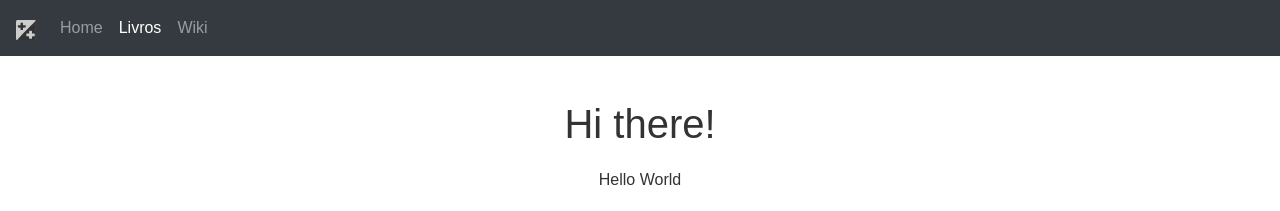
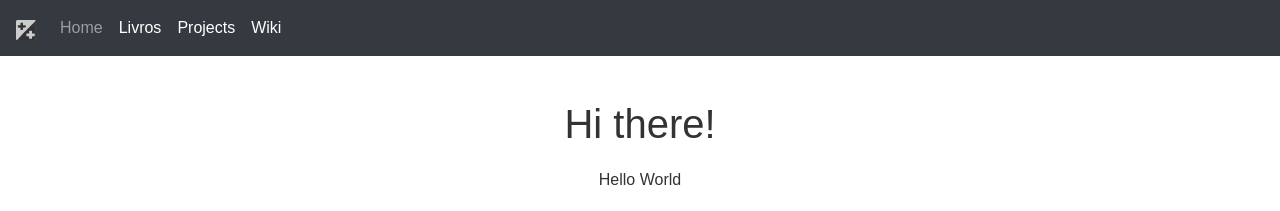
Before and after one commit to iagows/iagows.github.io, a Jekyll site: the page built from index.md, in a window 1280 px wide. Shown: the top 211 px of the page. Built offline with Jekyll 4.4.1, drawn with Linux system fonts in a browser that asks for light colours; nearby versions of some CDN libraries.

Commit message:
Correções nas páginas padrão

```diff
--- a/_layouts/default.html
+++ b/_layouts/default.html
@@ -44,7 +44,10 @@
 						<li class="nav-item active">
 							<a class="nav-link" href="livro">Livros <span class="sr-only">(current)</span></a>
 						</li>
-						<li class="nav-item">
+						<li class="nav-item active">
+							<a class="nav-link" href="projects">Projects</a>
+						</li>
+						<li class="nav-item active">
 							<a class="nav-link" href="wiki">Wiki</a>
 						</li>
 					</ul>
@@ -59,7 +62,7 @@
 			<div class="container-fluid">
 				<span class="text-muted">
 					copyleft <a href="http://www.wtfpl.net/" target="_blank">
-						<img height="20px" src="img/cl.svg" alt="Copyleft"></a>
+						<img height="20px" src="{{ site.baseurl }}/img/cl.svg" alt="Copyleft"></a>
 					<span>2020</span> - Não nos responsabilizamos pelo conteúdo de sites de terceiros.
 				</span>
 			</div>
```
